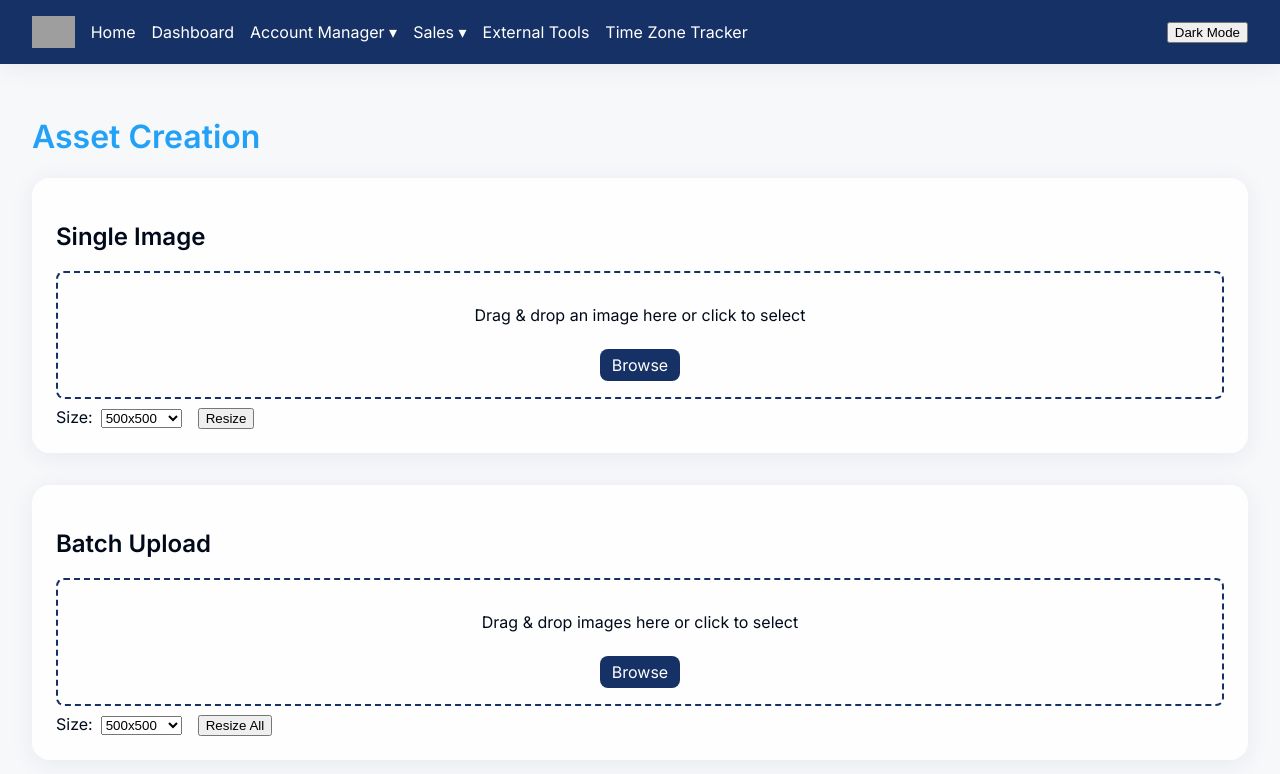
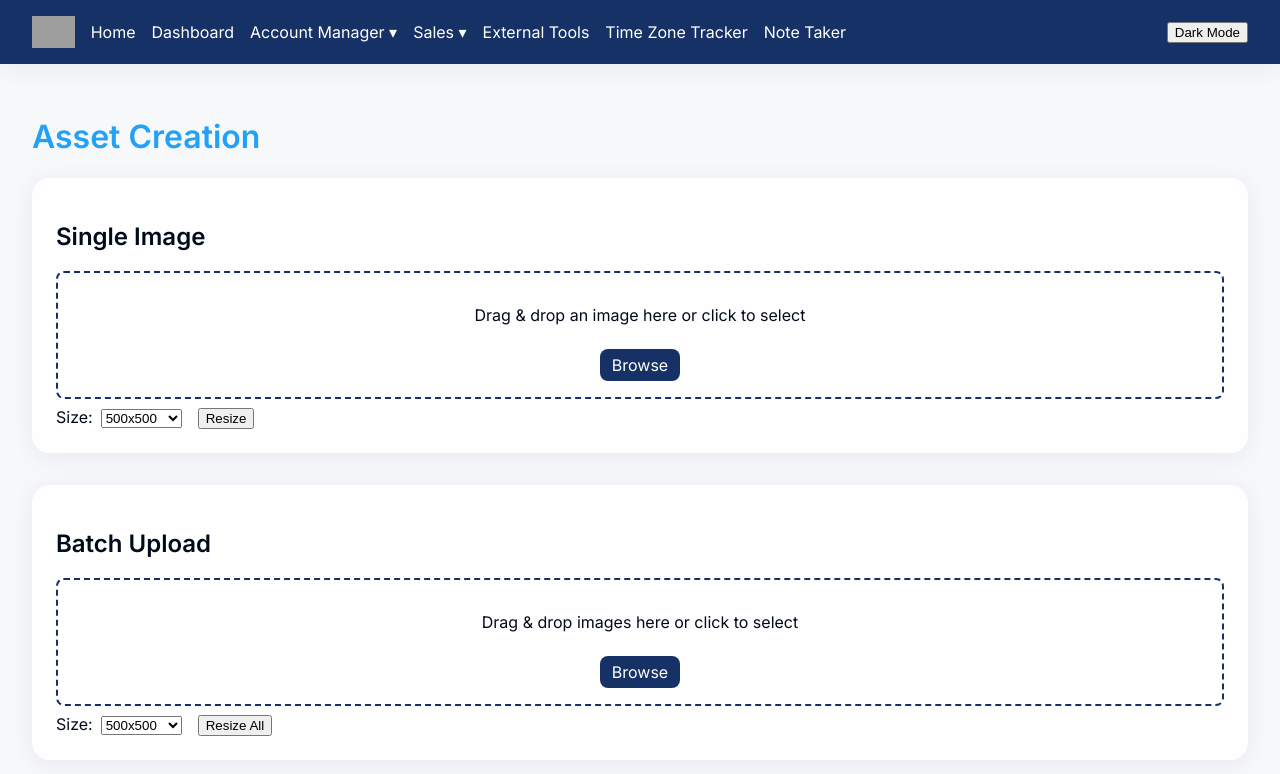
Before and after one commit to TomSumner28/merchant-data, a Next.js app: page /asset-creation in a window 1280 px wide. Shown: the top 774 px of the page. Built offline with nearby package versions, Linux system fonts and the light colour scheme; grey boxes are pictures that could not be loaded.

Commit message:
Fix RPF saving and add Note Taker link

```diff
--- a/pages/_app.js
+++ b/pages/_app.js
@@ -43,7 +43,14 @@ function MyApp({ Component, pageProps }) {
         </div>
        <Link href="/external-tools">External Tools</Link>
        <Link href="/time-zone-tracker">Time Zone Tracker</Link>
-        <div className="spacer" />
+       <a
+         href="https://notetaker.therewardcollection.com"
+         target="_blank"
+         rel="noopener noreferrer"
+       >
+         Note Taker
+       </a>
+       <div className="spacer" />
         <button onClick={() => setDarkMode(!darkMode)}>
           {darkMode ? 'Light Mode' : 'Dark Mode'}
         </button>
```
Also changed, not shown: pages/rpf-automation.js (+10 -0 lines).
